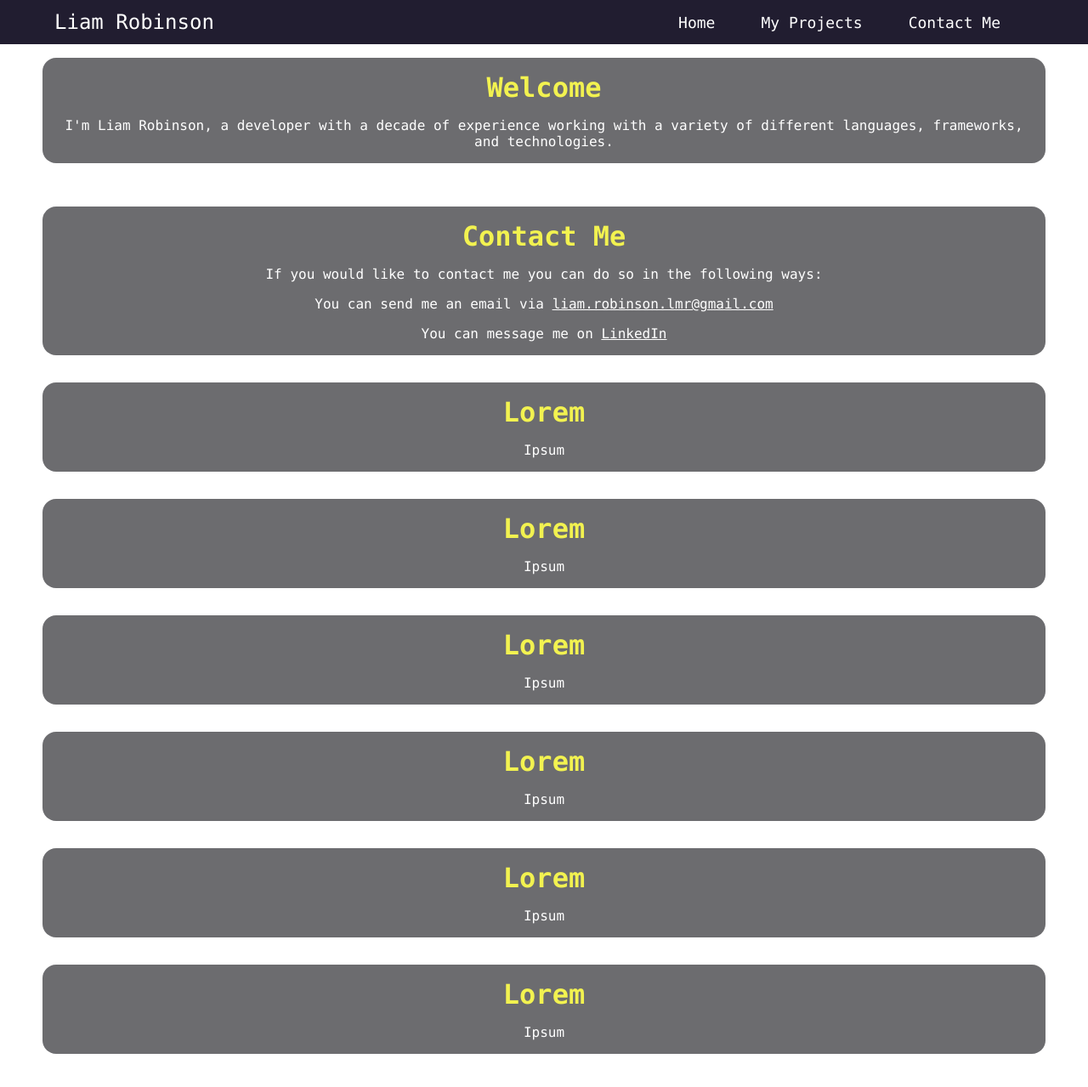
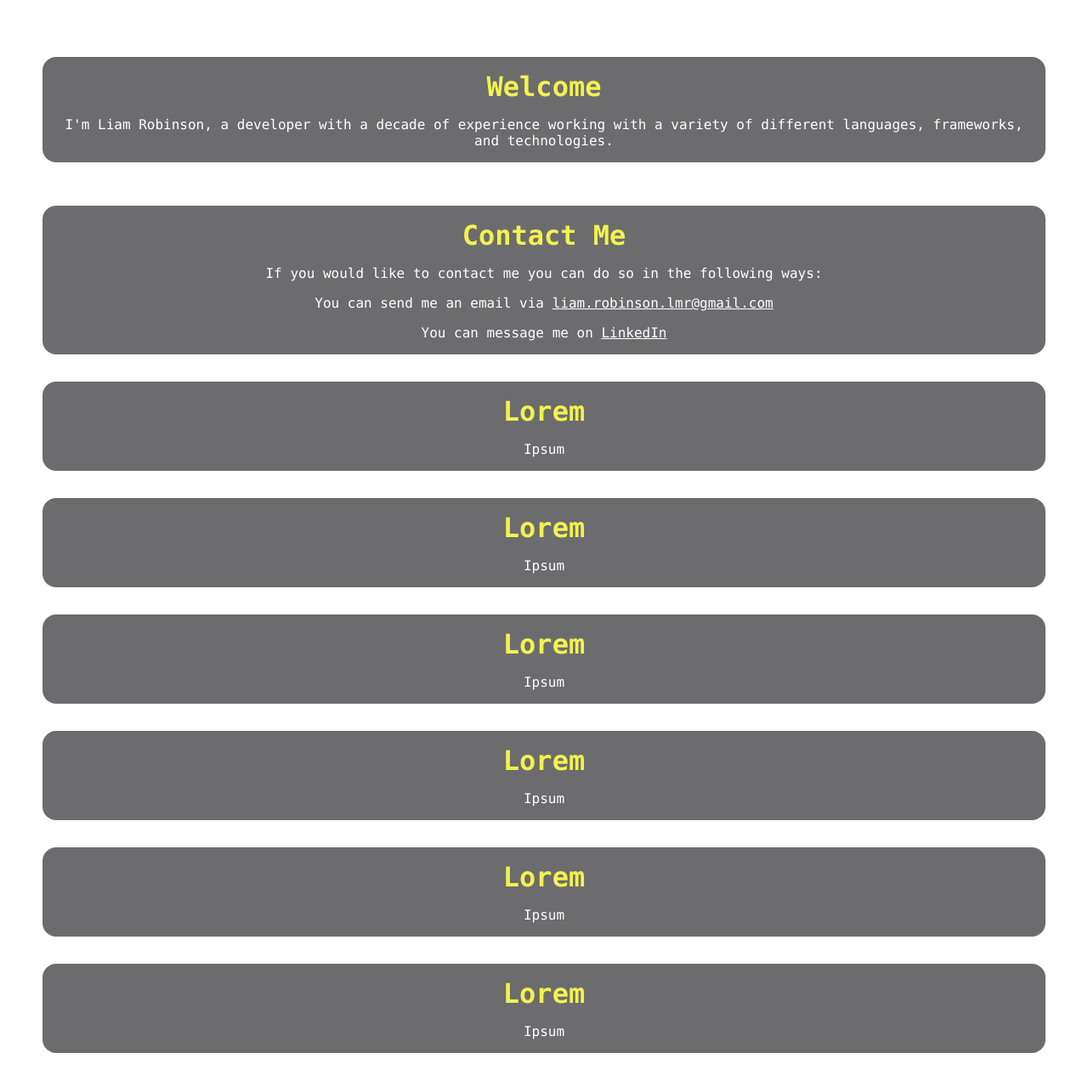
Before and after one commit to Oliphan/Oliphan.github.io, a Jekyll site: the page built from pages/index.html, in a window 1280 px wide and 1307 px high. Shown: the top 1279 px of the window at 85% size. Built offline with Jekyll 4.4.1, drawn with Linux system fonts in a browser that asks for light colours.

Commit message:
header.css update header class
remove background oclor and add fornt family

```diff
--- a/css/_styles/header.css
+++ b/css/_styles/header.css
@@ -1,10 +1,9 @@
 header
 {
+	font-family: 'Courier New', Courier, monospace;
 	margin: 0px;
 	flex-grow: 1;
 	flex-direction: row;
-	/*border-bottom: 1px solid var(--bg-accent);*/
-	background-color: var(--bg-primary);
 	position: sticky;
   	top: 0;
 	overflow: hidden;
```
